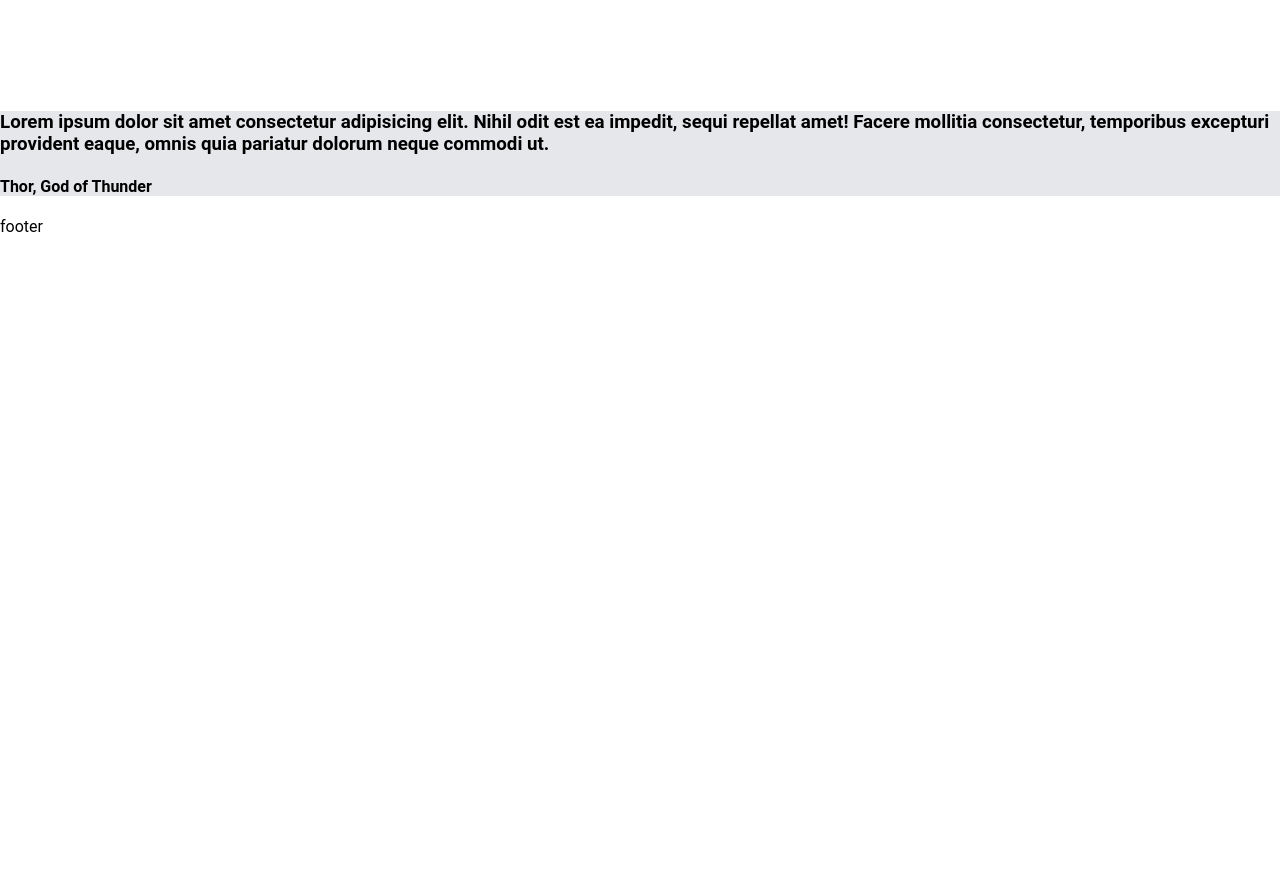
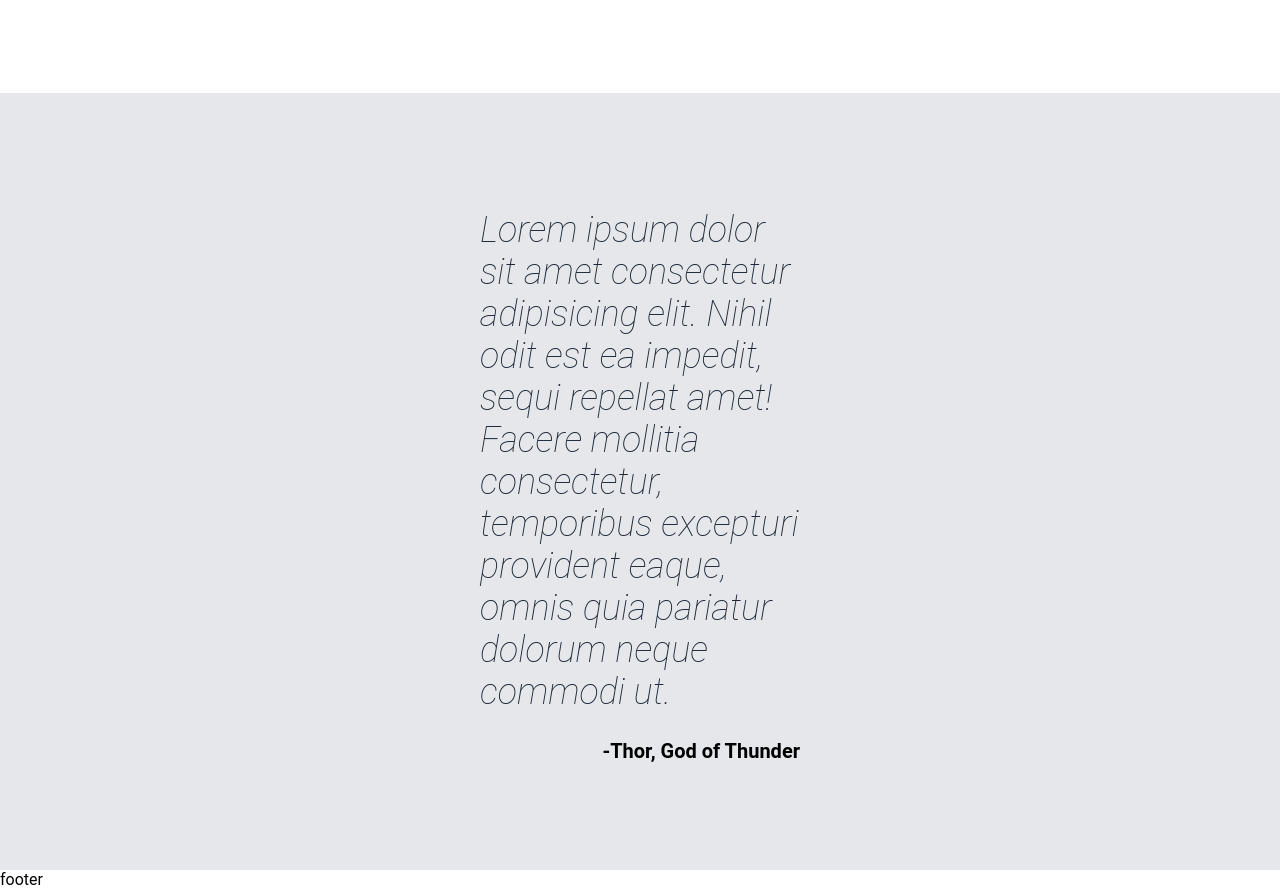
Before and after one commit to sam-rsuarez10/odin-html-css-layout, a plain HTML site: page index.html in a window 1280 px wide. Shown: the part 1037-1926 px from the top of the page. Before the commit the page ends 1273 px from the top, so only its background shows below. Drawn offline with Linux system fonts and the light colour scheme.

Commit message:
Finish quote section

```diff
--- a/index.html
+++ b/index.html
@@ -61,8 +61,8 @@
             </ul>
         </section>
         <section class="quote__section">
-            <h3 class="quote">Lorem ipsum dolor sit amet consectetur adipisicing elit. Nihil odit est ea impedit, sequi repellat amet! Facere mollitia consectetur, temporibus excepturi provident eaque, omnis quia pariatur dolorum neque commodi ut.</h3>
-            <h4 class="author">Thor, God of Thunder</h4>
+            <p class="quote">Lorem ipsum dolor sit amet consectetur adipisicing elit. Nihil odit est ea impedit, sequi repellat amet! Facere mollitia consectetur, temporibus excepturi provident eaque, omnis quia pariatur dolorum neque commodi ut.</p>
+            <h4 class="author">-Thor, God of Thunder</h4>
         </section>
         <section class="sign-up"></section>
     </main>
--- a/styles.css
+++ b/styles.css
@@ -128,4 +128,22 @@ button a {
 
 .quote__section {
     background-color: #E5E7EB;
+    display: flex;
+    flex-direction: column;
+    justify-content: center;
+    padding: 5rem 30rem;
 }
+
+.quote {
+    font-size: 36px;
+    font-style: italic;
+    font-weight: lighter;
+    color: #1F2937;
+    margin-bottom: 0;
+}
+
+.author {
+    align-self: flex-end;
+    font-weight: bold;
+    font-size: 20px;
+}
```
